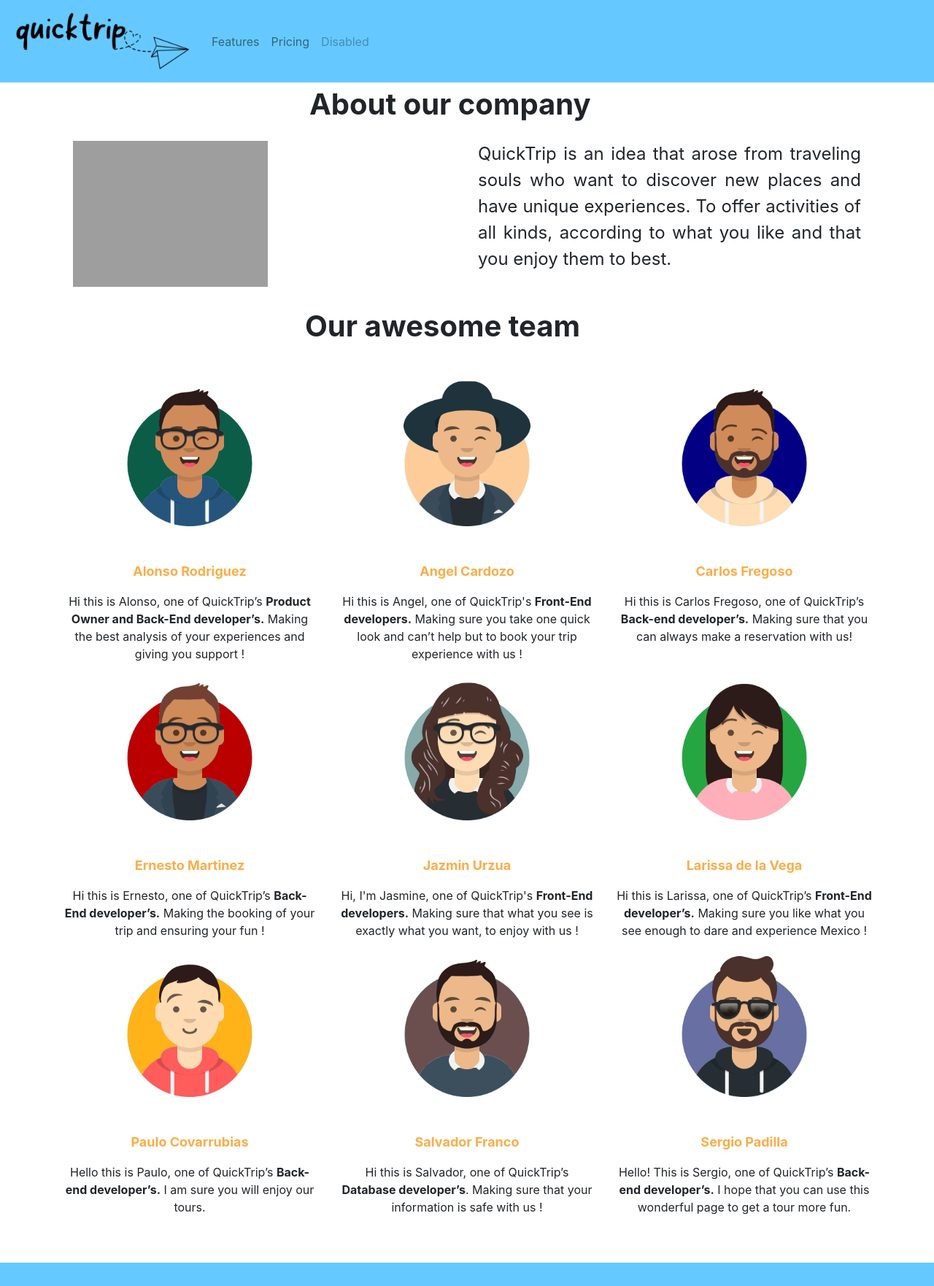
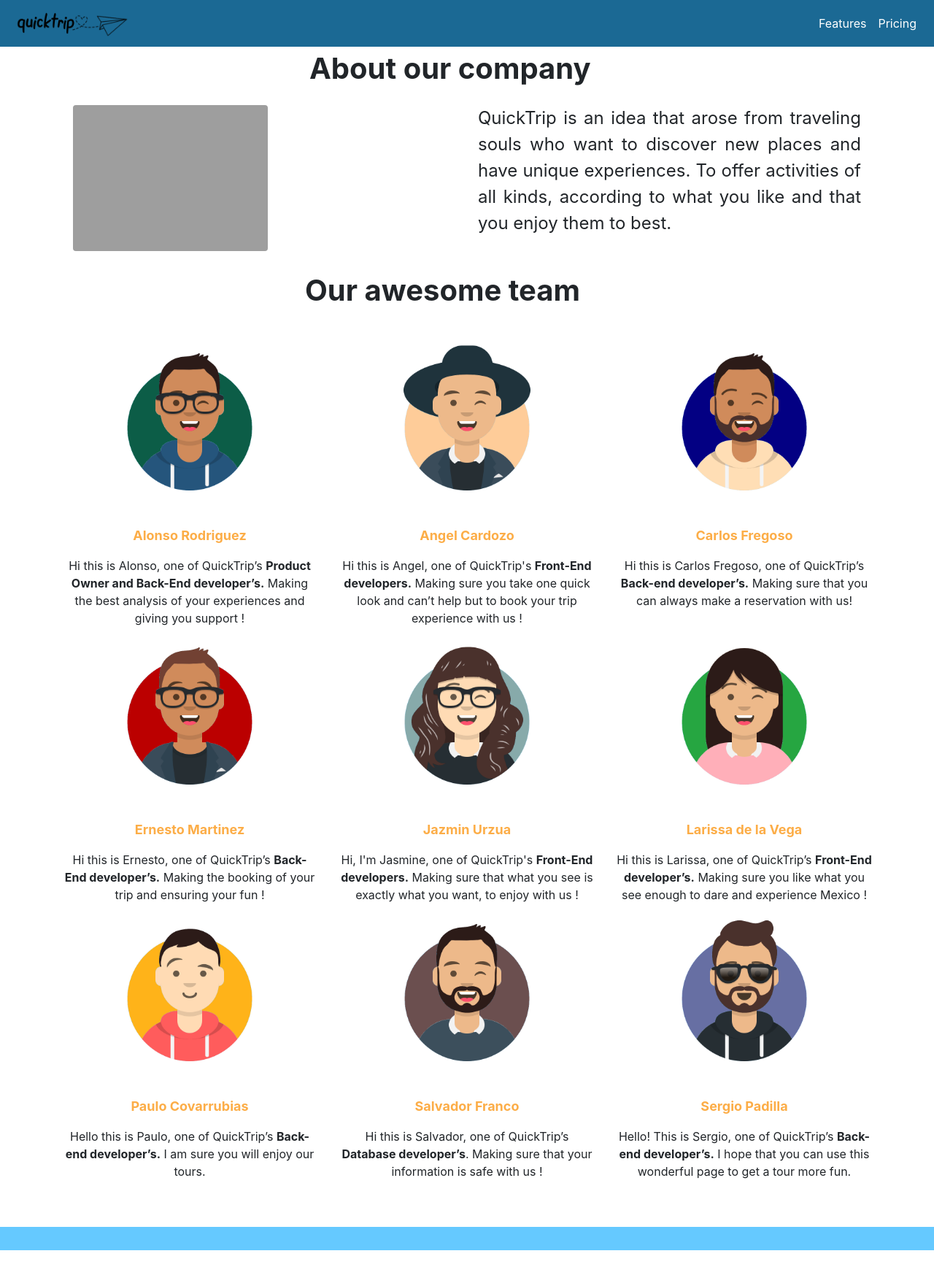
Before and after one commit to SolracDavid99/QuickTrip, a PHP site: page /aboutUs.html in a window 1280 px wide. Shown: the whole page at 73% size. After the commit the page ends 1713 px from the top, so only its background shows below. Run offline with PHP 8.4, Linux system fonts and the light colour scheme; grey boxes are pictures that could not be loaded.

Commit message:
Correcciones de imagenes

```diff
--- a/aboutUs.html
+++ b/aboutUs.html
@@ -14,22 +14,22 @@
 <body>
 
     <!-- Navegation Bar -->
-    <nav class="navbar navbar-expand-lg navbar-light ">
-        <a class="navbar-brand" href="#"><img id="logo" src="./assets/logito.png"></a>
+    <nav class="navbar navbar-expand-lg navbar-light">
+        <a class="navbar-brand" href="#"><img id="logo" src="./assets/logo.png"></a>
         <button class="navbar-toggler" type="button" data-toggle="collapse" data-target="#navbarNav"
             aria-controls="navbarNav" aria-expanded="false" aria-label="Toggle navigation">
             <span class="navbar-toggler-icon"></span>
         </button>
         <div class="collapse navbar-collapse" id="navbarNav">
-            <ul class="navbar-nav">
+            <ul class="navbar-nav ml-auto">
                 <li class="nav-item">
-                    <a class="nav-link" href="#">Features</a>
+                    <a class="nav-link text-white" href="#">Features</a>
                 </li>
                 <li class="nav-item">
-                    <a class="nav-link" href="#">Pricing</a>
+                    <a class="nav-link text-white" href="#">Pricing</a>
                 </li>
-                <li class="nav-item">
-                    <a class="nav-link disabled">Disabled</a>
+                <li>
+                    <img src="" alt="">
                 </li>
             </ul>
         </div>
@@ -39,8 +39,8 @@
             <div class="container">
                 <div id="titulo" >About our company</div>
                 <div class="row" >
-                    <div class="col-md">
-                        <img src="./assets/paperPlanes" alt="Logo" height="200px">
+                    <div class="col-md ">
+                        <img src="./assets/paperPlanes" class="rounded" alt="Logo" height="200px">
                     </div>
                     <div class="col-md" >
                         <p style="text-align: justify; font-size: 1.5em;">QuickTrip is an idea that arose from traveling souls who want to discover new places and have
--- a/style.css
+++ b/style.css
@@ -10,11 +10,11 @@
 }
 
 .navbar{
-    background-color: #65c9ff;
+    background-color: #1B6994;
 }
 
 #logo{
-    width: 250px;
+    width: 10rem;
 }
 
 #name{
```
Also changed, not shown: assets/logito.png, assets/logo.png.
